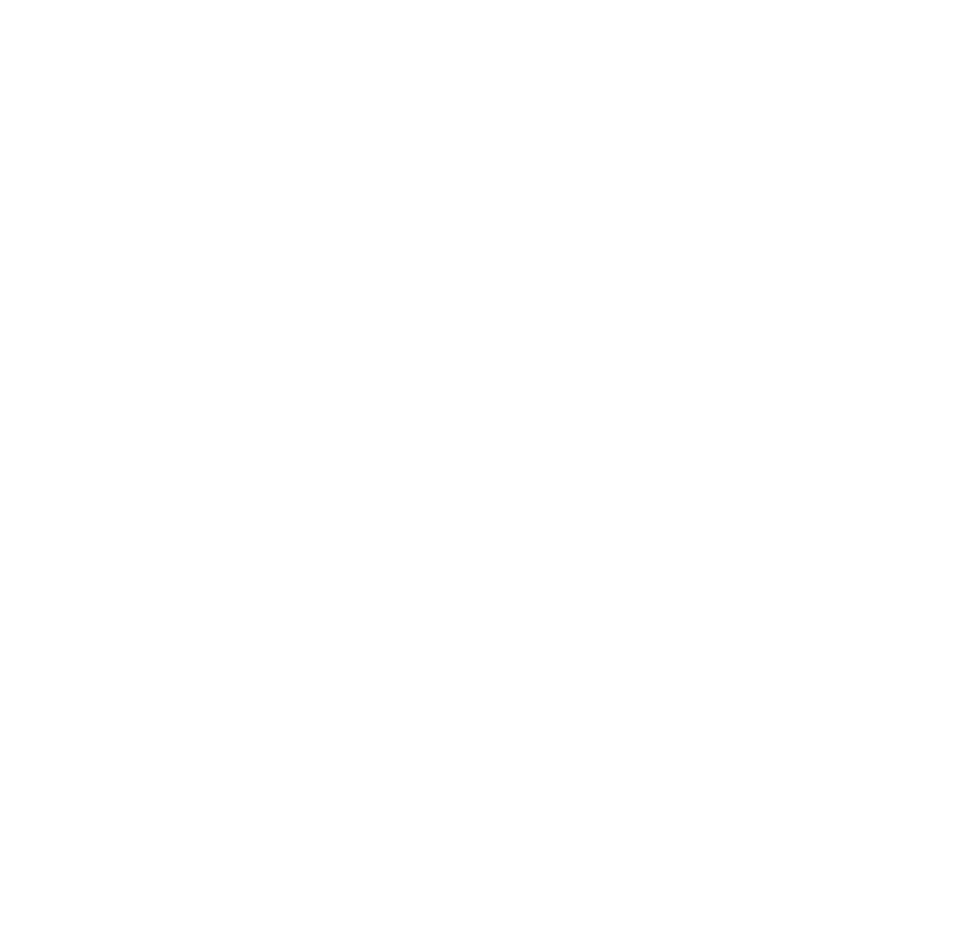
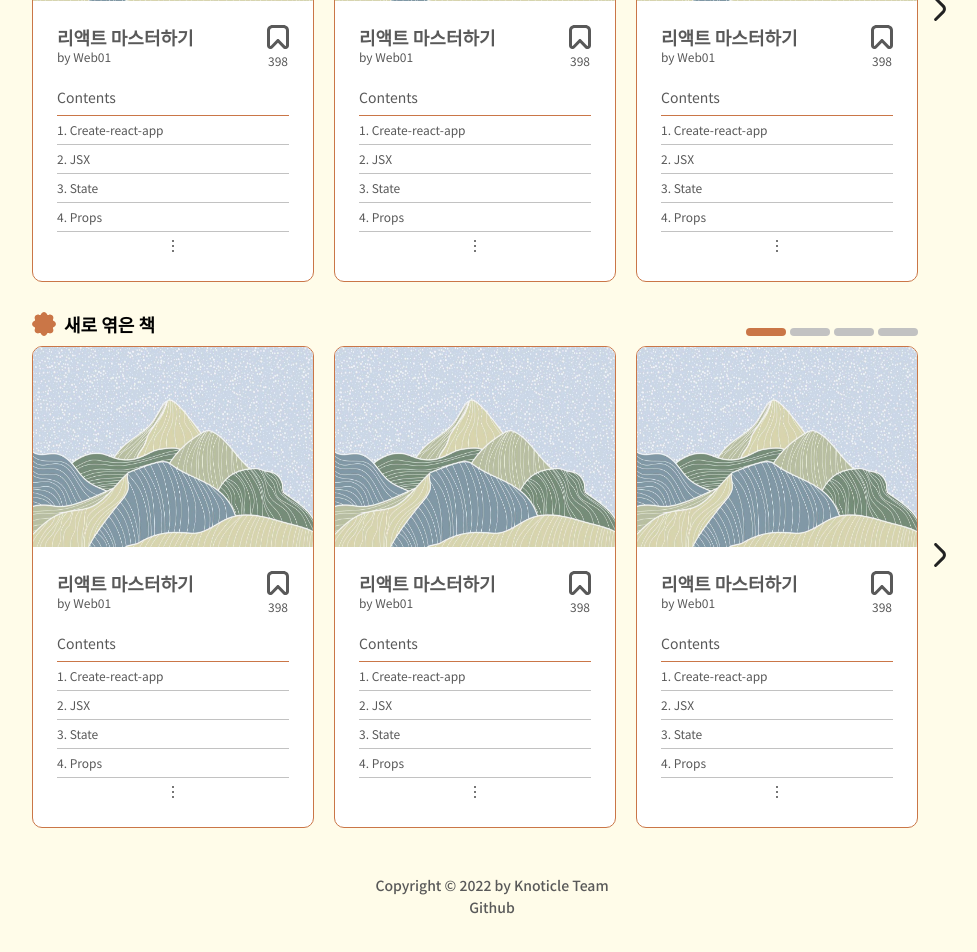
Before and after one commit to boostcampwm-2022/web01-knoticle, a Next.js app in the folder frontend/: page / in a window 1280 px wide. Shown: the part 330-1282 px from the top of the page, without its empty margins (148-1125 px from the left). Before the commit the page ends 800 px from the top, so only its background shows below. Built offline with nearby package versions, Linux system fonts and the light colour scheme; a web font is replaced by a local one.

Commit message:
feat: 메인페이지 레이아웃 - #22

```diff
--- a/frontend/pages/index.tsx
+++ b/frontend/pages/index.tsx
@@ -1,5 +1,15 @@
+import Footer from '../components/common/Footer';
 import GNB from '../components/common/GNB';
+import Slider from '../components/Slider';
+import { FlexColumnCenter } from '../styles/layout';
 
 export default function Home() {
-  return <GNB />;
+  return (
+    <FlexColumnCenter style={{ 'background-color': '#fffce9' }}>
+      <GNB />
+      <Slider />
+      <Slider />
+      <Footer />
+    </FlexColumnCenter>
+  );
 }
```
